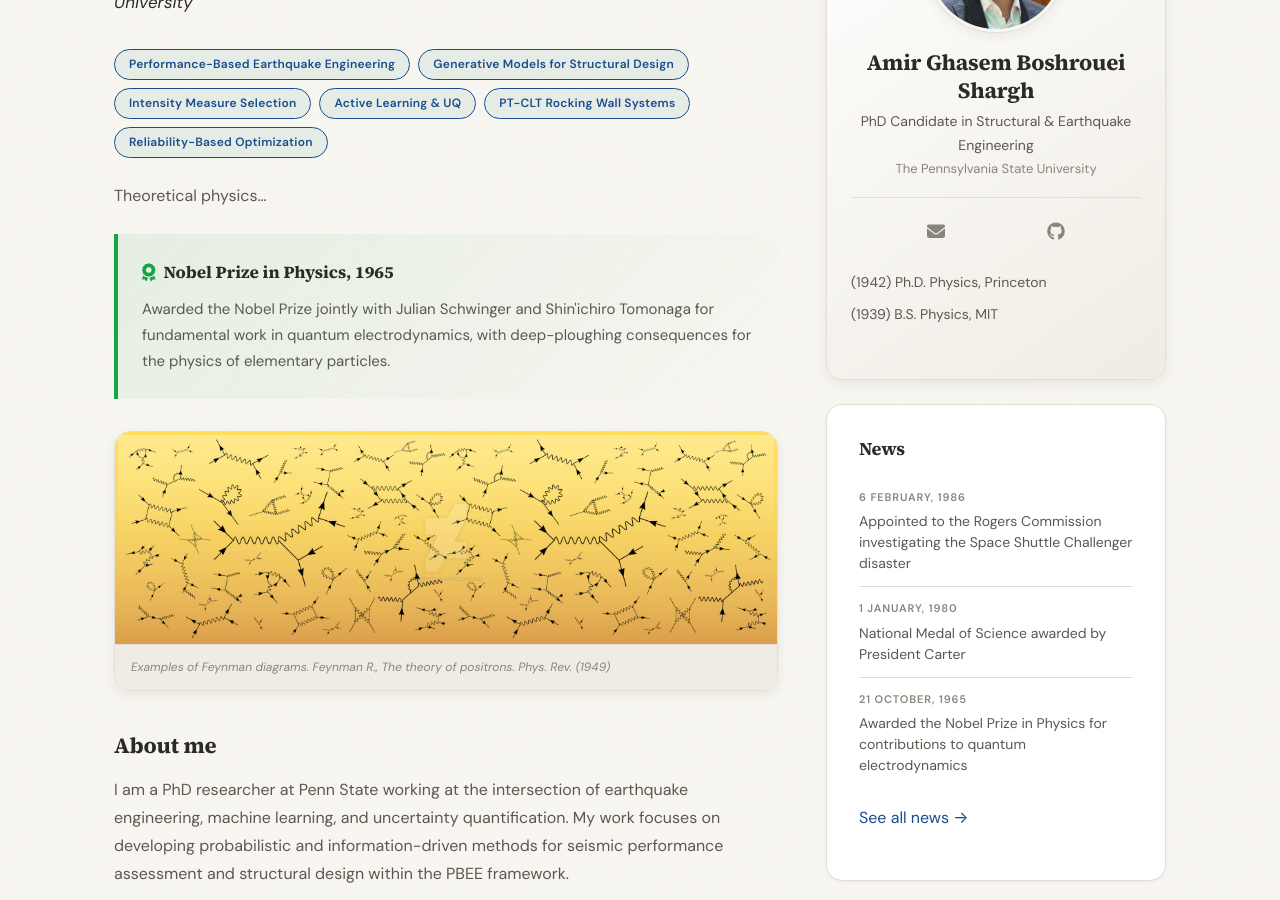
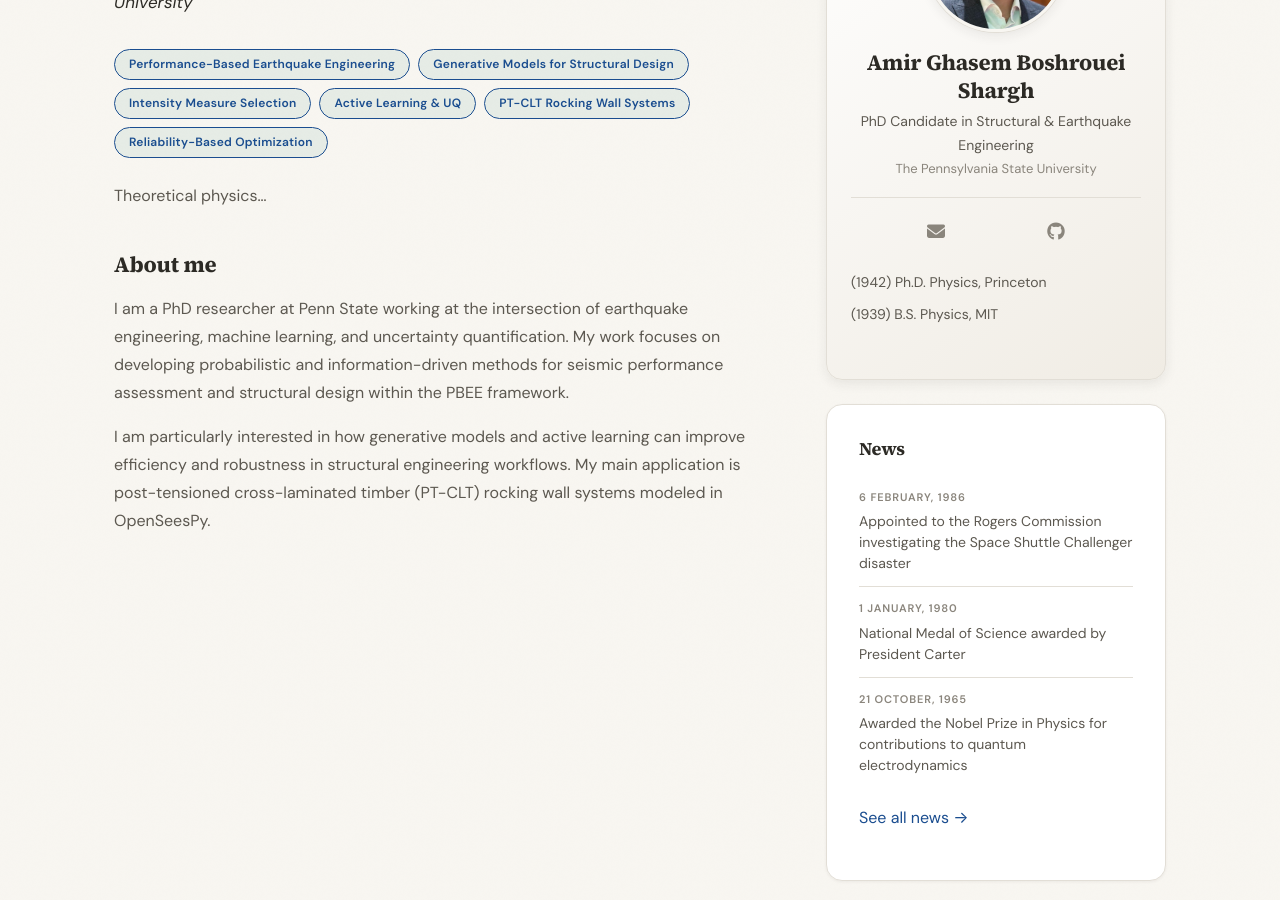
Before and after one commit to AGB-Shargh/AGB-Shargh.github.io, a Jekyll site: the page built from _pages/home.md, in a window 1280 px wide and 900 px high, scrolled down 245 px. Built offline with Jekyll 4.4.1, drawn with Linux system fonts in a browser that asks for light colours; a style sheet for code colours, icons or effects is not loaded.

Commit message:
Update home.md

```diff
--- a/_pages/home.md
+++ b/_pages/home.md
@@ -19,15 +19,15 @@
 
 Theoretical physics...
 
-<div class="callout callout-success" markdown="0">
+<!-- <div class="callout callout-success" markdown="0">
 <div class="callout-title"><i class="fa-solid fa-award callout-icon"></i> Nobel Prize in Physics, 1965</div>
 <p>Awarded the Nobel Prize jointly with Julian Schwinger and Shin'ichiro Tomonaga for fundamental work in quantum electrodynamics, with deep-ploughing consequences for the physics of elementary particles.</p>
-</div>
+</div> -->
 
-<div class="banner-frame" markdown="0">
+<!-- <div class="banner-frame" markdown="0">
 <img src="{{ site.url }}{{ site.baseurl }}/images/banner.jpg" alt="Feynman diagrams" loading="lazy">
 <div class="banner-caption">Examples of Feynman diagrams. Feynman R., <em>The theory of positrons. Phys. Rev.</em> (1949)</div>
-</div>
+</div> -->
 
 ### About me
 
```
